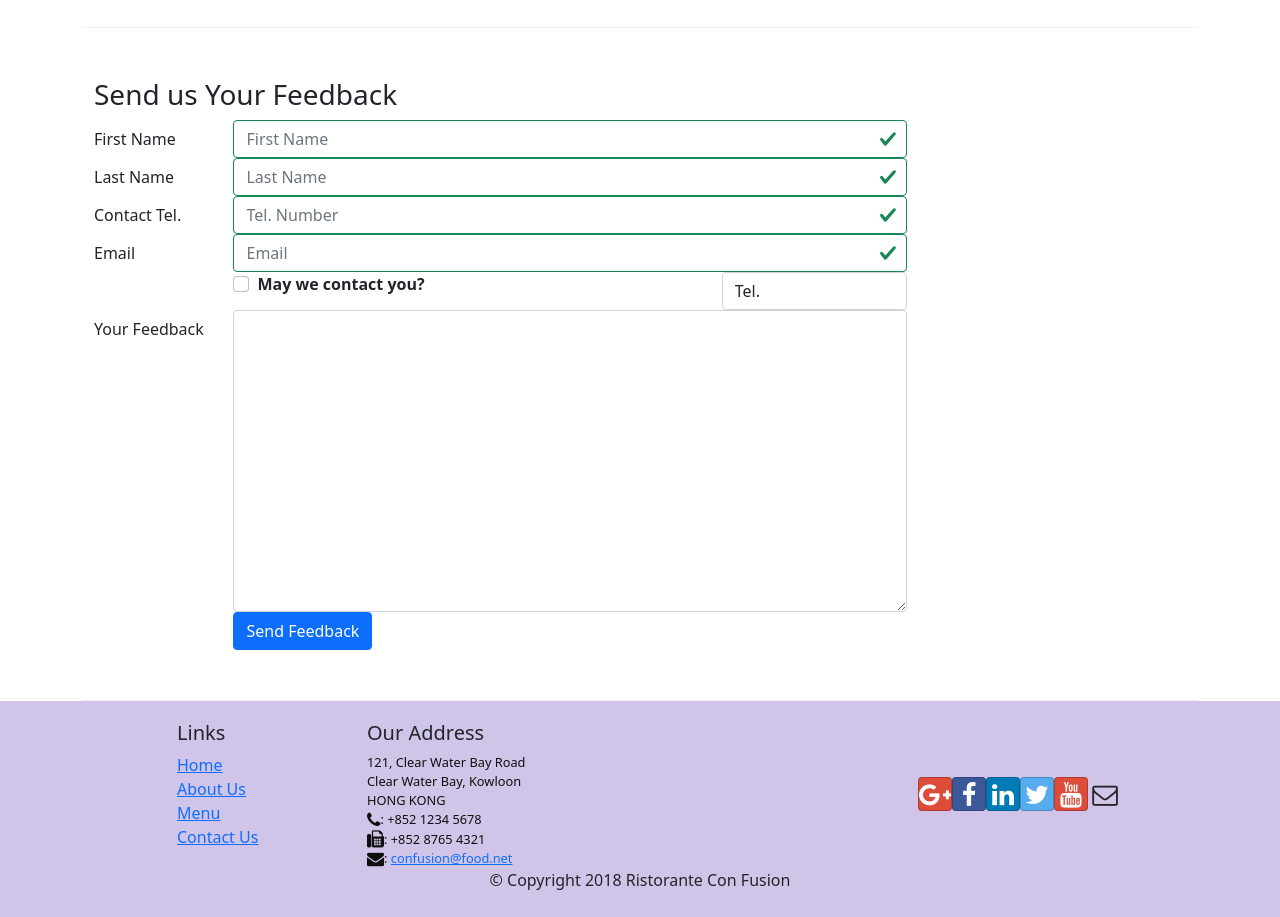
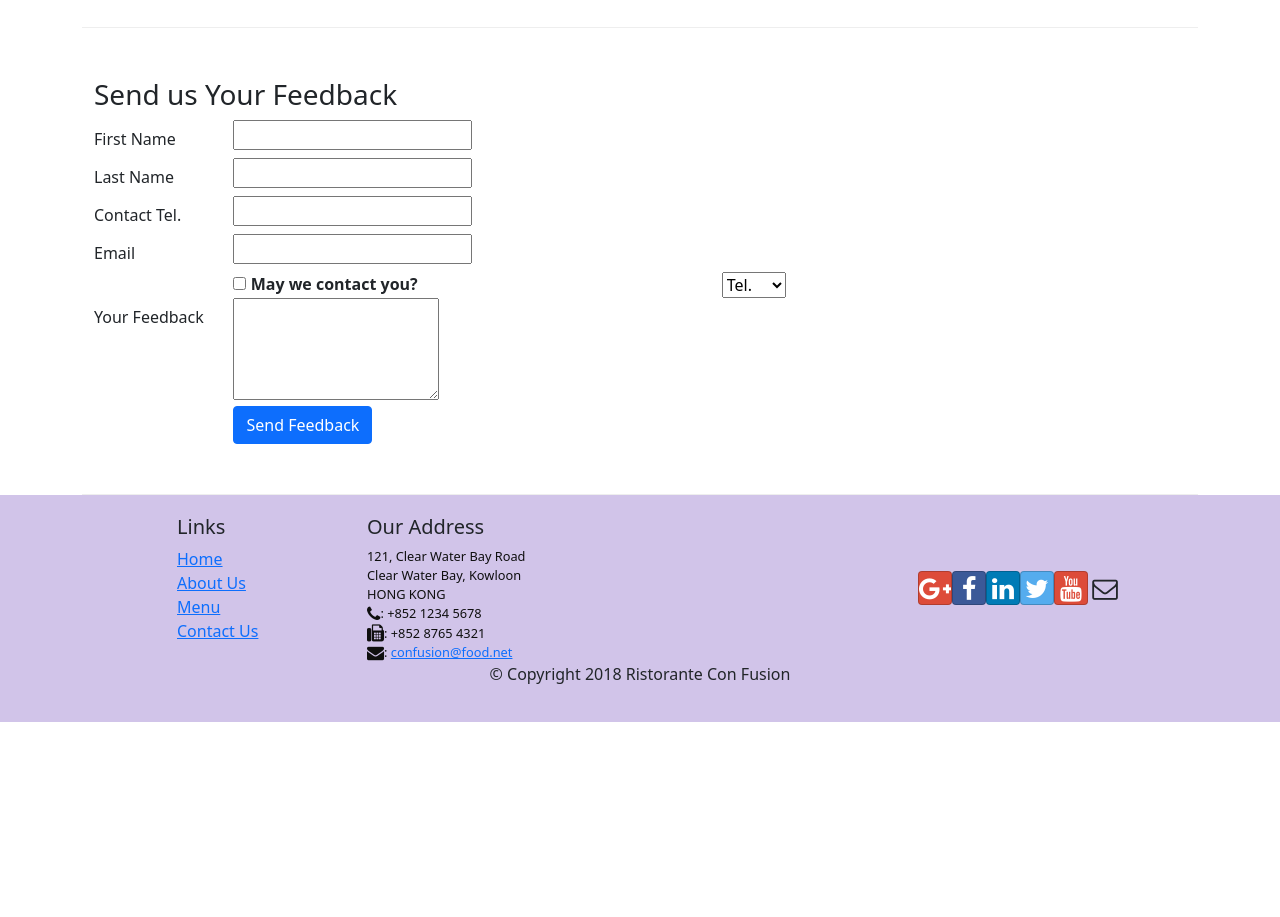
Before and after one commit to 01-DC/confusion-coursera-reactjs, a React (Vite) app: page /contactus in a window 1280 px wide. Shown: the part 820-1737 px from the top of the page. After the commit the page ends 1542 px from the top, so only its background shows below. Built offline with nearby package versions, Linux system fonts and the light colour scheme.

Commit message:
created form using Formik library

```diff
--- a/package.json
+++ b/package.json
@@ -12,6 +12,7 @@
     "bootstrap": "^5.1.3",
     "bootstrap-social": "^5.1.1",
     "font-awesome": "^4.7.0",
+    "formik": "^2.2.9",
     "react": "^18.0.0",
     "react-dom": "^18.0.0",
     "react-popper": "^2.3.0",
--- a/src/components/Contact.jsx
+++ b/src/components/Contact.jsx
@@ -1,95 +1,34 @@
-import React, { useState } from "react"
+import React from "react"
 import { Link } from "react-router-dom"
 
-import {
-	Breadcrumb,
-	BreadcrumbItem,
-	Button,
-	Form,
-	FormGroup,
-	Label,
-	Input,
-	Col,
-	FormFeedback,
-} from "reactstrap"
+import { Breadcrumb, BreadcrumbItem, Button, Label, Col } from "reactstrap"
+import { Formik, ErrorMessage, Form, Field } from "formik"
 
 export default function Contact() {
-	const [formState, setFormState] = useState({
-		firstname: "",
-		lastname: "",
-		telnum: "",
-		email: "",
-		agree: false,
-		contactType: "Tel.",
-		message: "",
-		touched: {
-			firstname: false,
-			lastname: false,
-			email: false,
-			telnum: false,
-		},
-	})
+	function validate(values) {
+		const errors = {}
+		if (values.firstname && values.firstname.length < 3)
+			errors.firstname = "First name should be >= to 3 characters"
+		else if (values.firstname && values.firstname.length > 10)
+			errors.firstname = "First name should be <= to 10 characters"
 
-	function handleInputChange(e) {
-		const target = e.target
-		const value = target.type === "checkbox" ? target.checked : target.value
-		const name = target.name
-		setFormState({
-			...formState,
-			[name]: value,
-		})
-	}
-
-	function handleSubmit(e) {
-		e.preventDefault()
-		console.log("Current state is: " + JSON.stringify(formState))
-	}
-
-	const handleBlur = (field, e) => {
-		setFormState({
-			...formState,
-			touched: {
-				...formState.touched,
-				[field]: true,
-			},
-		})
-	}
-
-	function validate(firstname, lastname, email, telnum) {
-		const errors = {
-			firstname: "",
-			lastname: "",
-			email: "",
-			telnum: "",
-		}
-		if (formState.touched.firstname && firstname.length < 3)
-			errors.firstname = "First name should be >= to 3 characters"
-		else if (formState.touched.firstname && firstname.length > 10)
-			errors.firstname = "First name should be <= to 10 characters"
-		if (formState.touched.lastname && lastname.length < 3)
+		if (values.lastname && values.lastname.length < 3)
 			errors.lastname = "Last name should be >= to 3 characters"
-		else if (formState.touched.lastname && lastname.length > 10)
+		else if (values.lastname && values.lastname.length > 10)
 			errors.lastname = "Last name should be <= to 10 characters"
 
 		const reg = /^\d+$/
-		if (formState.touched.telnum && !reg.test(telnum))
+		if (!reg.test(values.telnum))
 			errors.telnum = "Tel. Number should contain only digits."
 
 		if (
-			formState.touched.email &&
-			email.split("").filter((x) => x === "@").length !== 1
+			values.email &&
+			values.email.split("").filter((x) => x === "@").length !== 1
 		)
 			errors.email = "Email should contain a @ sign."
 
 		return errors
 	}
-
-	const errors = validate(
-		formState.firstname,
-		formState.lastname,
-		formState.email,
-		formState.telnum
-	)
 
 	return (
 		<div className="container">
@@ -156,133 +95,107 @@ export default function Contact() {
 					<h3>Send us Your Feedback</h3>
 				</div>
 				<div className="col-12 col-md-9">
-					<Form onSubmit={(e) => handleSubmit(e)}>
-						<FormGroup row>
+					<Formik
+						initialValues={{
+							firstname: "",
+							lastname: "",
+							telnum: "",
+							email: "",
+							agree: false,
+							contactType: "tel",
+							message: "",
+						}}
+						validate={validate}
+						onSubmit={(values, actions) => {
+							console.log(
+								"Current state is: " + JSON.stringify(values)
+							)
+							actions.setSubmitting(false)
+						}}>
+						<Form>
+							<div className="row">
 								<Label htmlFor="firstname" md={2}>
 									First Name
 								</Label>
 								<Col md={10}>
-								<Input
-									type="text"
-									id="firstname"
+									<Field name="firstname" />
+									<ErrorMessage
 										name="firstname"
-									placeholder="First Name"
-									valid={errors.firstname === ""}
-									invalid={errors.firstname !== ""}
-									onChange={(e) => handleInputChange(e)}
-									onBlur={(e) => handleBlur("firstname", e)}
-									value={formState.firstname}
+										component="div"
 									/>
-								<FormFeedback>{errors.firstname}</FormFeedback>
 								</Col>
-						</FormGroup>
-						<FormGroup row>
+							</div>
+							<div className="row">
 								<Label htmlFor="lastname" md={2}>
 									Last Name
 								</Label>
 								<Col md={10}>
-								<Input
-									type="text"
-									id="lastname"
+									<Field name="lastname" />
+									<ErrorMessage
 										name="lastname"
-									placeholder="Last Name"
-									valid={errors.lastname === ""}
-									invalid={errors.lastname !== ""}
-									onChange={(e) => handleInputChange(e)}
-									onBlur={(e) => handleBlur("lastname", e)}
-									value={formState.lastname}
+										component="div"
 									/>
-								<FormFeedback>{errors.lastname}</FormFeedback>
 								</Col>
-						</FormGroup>
-						<FormGroup row>
+							</div>
+							<div className="row">
 								<Label htmlFor="telnum" md={2}>
 									Contact Tel.
 								</Label>
 								<Col md={10}>
-								<Input
-									type="tel"
-									id="telnum"
+									<Field type="tel" name="telnum" />
+									<ErrorMessage
 										name="telnum"
-									placeholder="Tel. Number"
-									valid={errors.telnum === ""}
-									invalid={errors.telnum !== ""}
-									onChange={(e) => handleInputChange(e)}
-									onBlur={(e) => handleBlur("telnum", e)}
-									value={formState.telnum}
+										component="div"
 									/>
-								<FormFeedback>{errors.telnum}</FormFeedback>
 								</Col>
-						</FormGroup>
-						<FormGroup row>
+							</div>
+							<div className="row">
 								<Label htmlFor="email" md={2}>
 									Email
 								</Label>
 								<Col md={10}>
-								<Input
-									type="email"
-									id="email"
+									<Field type="email" name="email" />
+									<ErrorMessage
 										name="email"
-									placeholder="Email"
-									valid={errors.email === ""}
-									invalid={errors.email !== ""}
-									onChange={(e) => handleInputChange(e)}
-									onBlur={(e) => handleBlur("email", e)}
-									value={formState.email}
+										component="div"
 									/>
-								<FormFeedback>{errors.email}</FormFeedback>
 								</Col>
-						</FormGroup>
-						<FormGroup row>
+							</div>
+							<div className="row">
 								<Col md={{ size: 6, offset: 2 }}>
-								<FormGroup check>
 									<Label check>
-										<Input
-											type="checkbox"
-											name="agree"
-											onChange={(e) =>
-												handleInputChange(e)
-											}
-											checked={formState.agree}
-										/>{" "}
+										<Field type="checkbox" name="agree" />{" "}
 										<strong>May we contact you?</strong>
 									</Label>
-								</FormGroup>
 								</Col>
 								<Col md={{ size: 3, offset: 1 }}>
-								<Input
-									type="select"
-									name="contactType"
-									onChange={(e) => handleInputChange(e)}
-									value={formState.contactType}>
-									<option>Tel.</option>
-									<option>Email</option>
-								</Input>
+									<Field as="select" name="contactType">
+										<option value="tel">Tel.</option>
+										<option value="email">Email</option>
+									</Field>
 								</Col>
-						</FormGroup>
-						<FormGroup row>
+							</div>
+							<div className="row">
 								<Label htmlFor="message" md={2}>
 									Your Feedback
 								</Label>
 								<Col md={10}>
-								<Input
-									type="textarea"
-									id="message"
+									<Field
+										as="textarea"
 										name="message"
-									rows="12"
-									onChange={(e) => handleInputChange(e)}
-									value={formState.message}
+										rows="4"
 									/>
 								</Col>
-						</FormGroup>
-						<FormGroup row>
+							</div>
+							<div className="row">
 								<Col md={{ size: 10, offset: 2 }}>
 									<Button type="submit" color="primary">
 										Send Feedback
 									</Button>
 								</Col>
-						</FormGroup>
+							</div>
 						</Form>
+					</Formik>
 				</div>
 			</div>
 		</div>
```
Also changed, not shown: 1 other file (tests, documents, lock files or other folders). Lines whose indentation alone changed are shown as unchanged.
